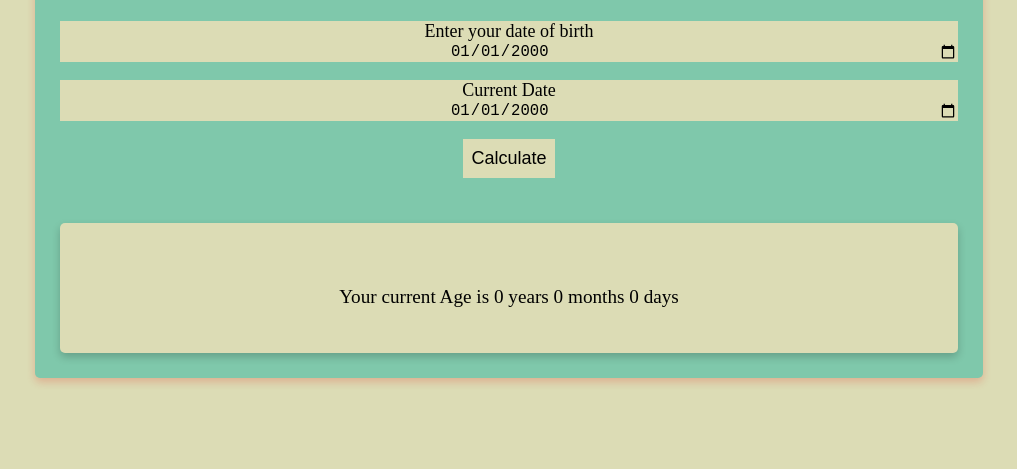
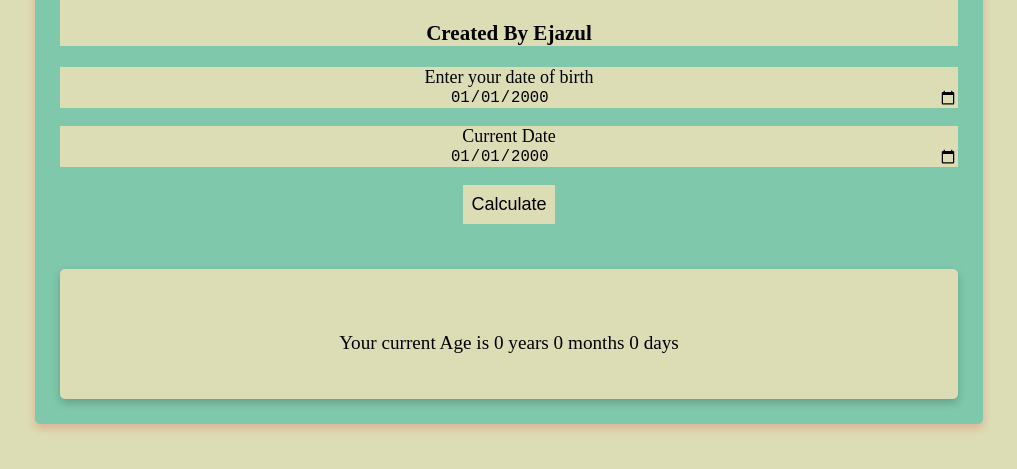
Before and after one commit to ejazulhaque09/Age-Calculator, a plain HTML site: page index.html in a window 1280 px wide. Both pictures are taken after a click on the button "Calculate". Shown: the part 95-564 px from the top of the page, without its empty margins (131-1148 px from the left). Drawn offline with Linux system fonts and the light colour scheme.

Commit message:
Inserted creator name

```diff
--- a/index.html
+++ b/index.html
@@ -10,6 +10,7 @@
     <div class="card">
         <header>
             <h1>AGE CALCULATOR</h1>
+            <h3>Created By Ejazul</h3>
         </header>
 
         <div>
@@ -27,7 +28,8 @@
             Calculate
         </button>
         <br />
-        <div id="currentAge"></div>
+        <div id="currentAge">
+        </div>
         <script src="script.js"></script>
 
     </div>
--- a/script.js
+++ b/script.js
@@ -41,8 +41,11 @@ function getDOB() {
         document.getElementById("currentAge").innerHTML = "Invalid Date";
     else
         document.getElementById("currentAge").innerHTML =
-            "Your current Age is " + yearDiff + " years "
-            + monthDiff + " months " + dateDiff + " days";
+            // "Your current Age is " + yearDiff + " years "
+            // + monthDiff + " months " + dateDiff + " days"
+            // +"Created by Ejazul";
+            `Your current Age is ${yearDiff} years
+            ${monthDiff} months ${dateDiff} days`;
 }
 
 // Function to provide default date value
```
